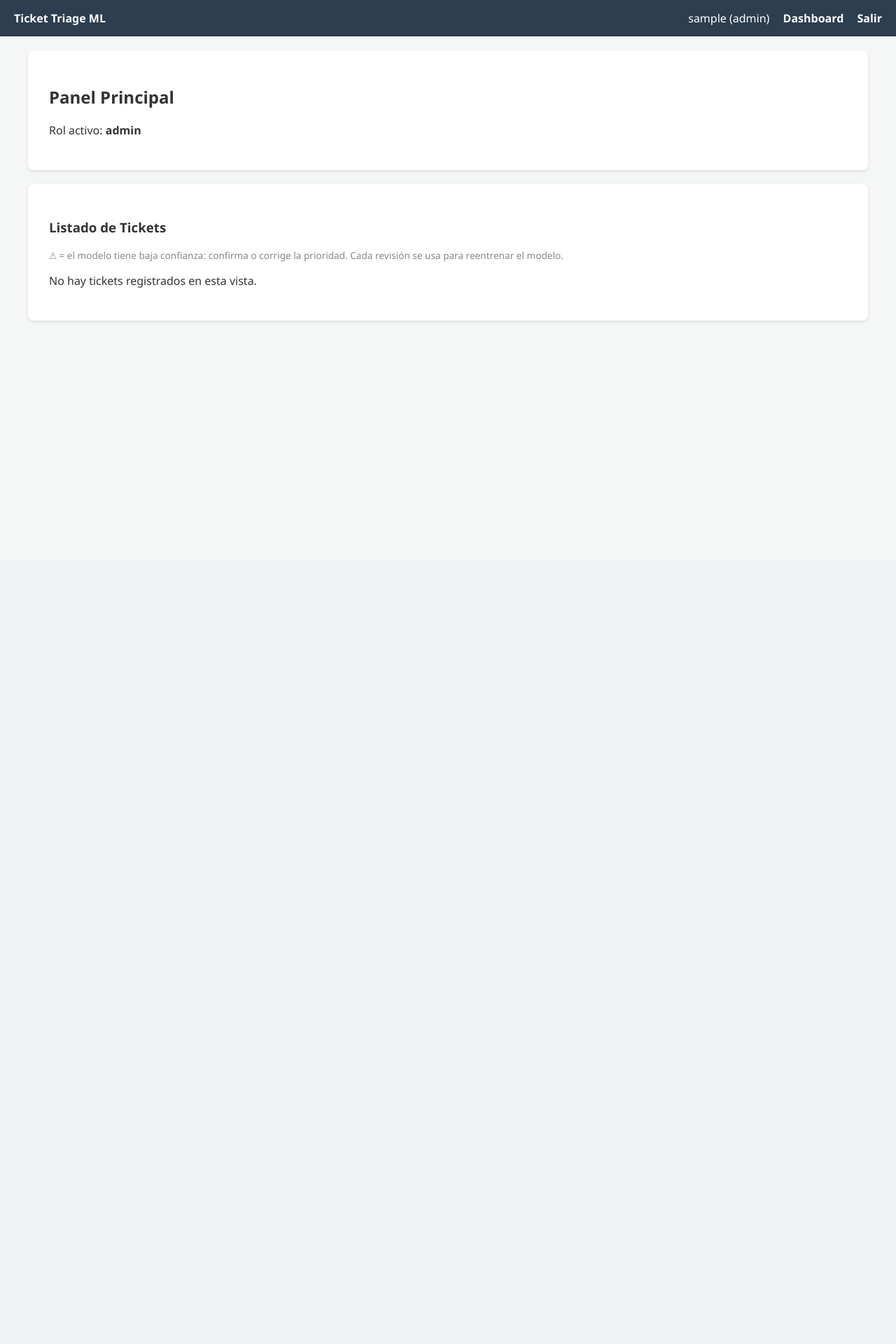
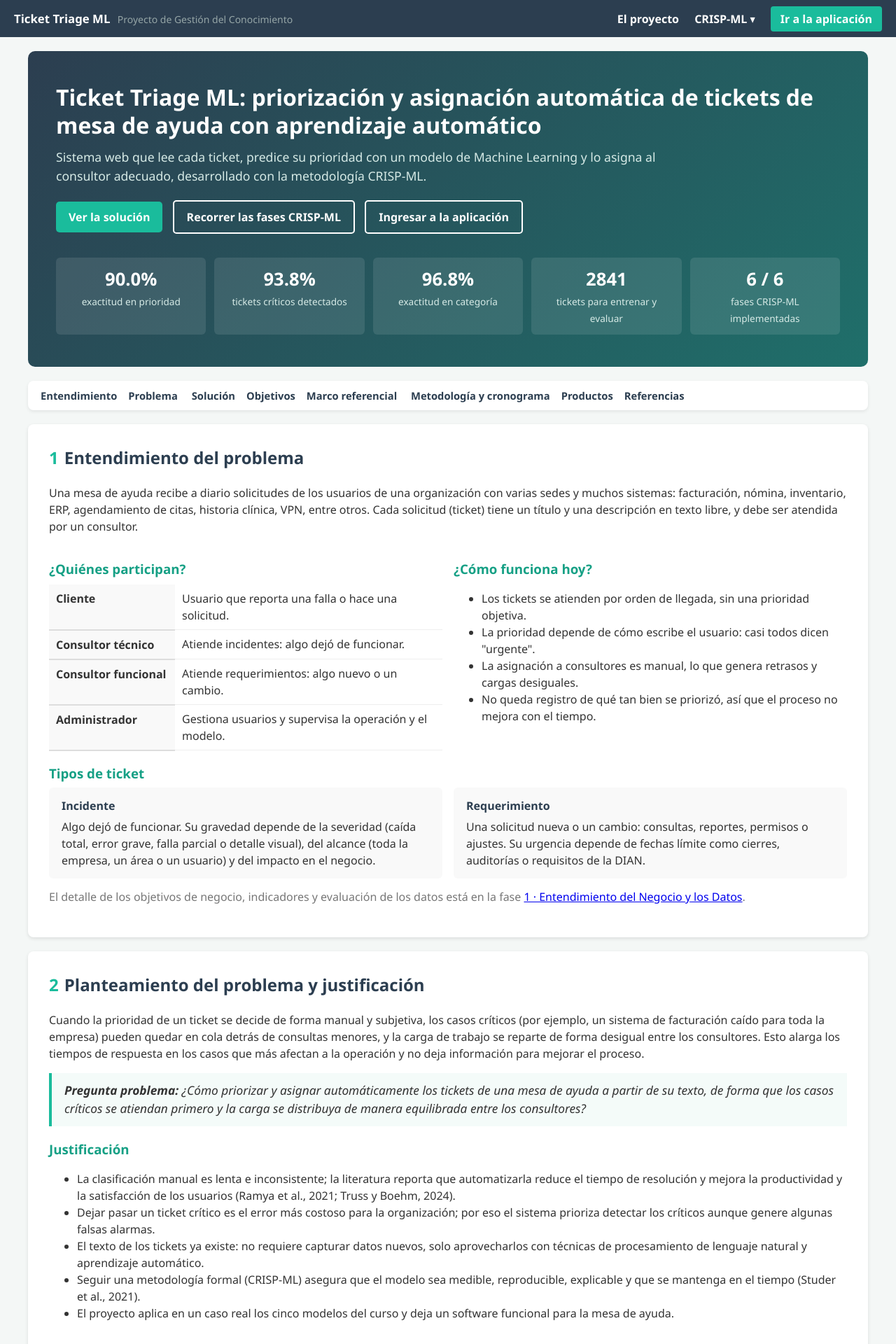
Before and after one commit to valentinajm0412-maker/ticket_triage_ml, a Flask app: page / in a window 1280 px wide. Shown: the top 1920 px of the page at 70% size. Before the commit the page ends 459 px from the top, so only its background shows below. Run offline with Flask 3, Linux system fonts and the light colour scheme; the visitor is signed in with stand-in values (Sample User, id 1); data that the repository does not hold is empty; some libraries are stand-ins or nearby versions.

Commit message:
Add public project presentation site and separate authenticated app

```diff
--- a/app.py
+++ b/app.py
@@ -16,6 +16,7 @@ from crisp_fase3 import build_context as crisp_fase3_context
 from crisp_fase4 import build_context as crisp_fase4_context
 from evaluation import load_evaluation
 from monitoring import build_context as crisp_fase6_context
+from project_info import build_context as project_context
 from deployment import (deployment_checklist, feedback_stats, export_feedback,
                         TRAINING_GUIDE, INCIDENT_PROTOCOL)
 
@@ -46,7 +47,7 @@ def load_user(user_id):
 
 
 def admin_required(view):
-    """Only Admin can open CRISP-ML pages || Solo el Admin puede abrir las hojas CRISP-ML"""
+    """Admin-only actions || Acciones solo para el Admin"""
     @wraps(view)
     @login_required
     def wrapper(*args, **kwargs):
@@ -63,6 +64,8 @@ def can_manage(ticket):
 # Login Route || Ruta de Inicio de Sesión
 @app.route('/login', methods=['GET', 'POST'])
 def login():
+    if current_user.is_authenticated:
+        return redirect(url_for('dashboard'))
     if request.method == 'POST':
         username = request.form.get('username')
         password = request.form.get('password')
@@ -77,8 +80,12 @@ def login():
 
     return render_template('login.html')
 
+# Public project presentation (no login) || Presentación pública del proyecto (sin login)
+@app.route('/')
+def index():
+    return render_template('index.html', **project_context())
+
 # Dashboard Route with ticket list || Ruta del Tablero con listado de tickets
-@app.route('/')
 @app.route('/dashboard')
 @login_required
 def dashboard():
@@ -177,27 +184,24 @@ def admin_users():
     users = User.query.all()
     return render_template('admin_users.html', users=users)
 
+# CRISP-ML phase pages are public (no login) || Las hojas CRISP-ML son públicas (sin login)
 # CRISP-ML Phase 1 page || Hoja Fase 1 CRISP-ML
 @app.route('/crisp/fase1')
-@admin_required
 def crisp_fase1():
     return render_template('crisp_fase1.html', **crisp_fase1_context(Ticket))
 
 # CRISP-ML Phase 2 page || Hoja Fase 2 CRISP-ML
 @app.route('/crisp/fase2')
-@admin_required
 def crisp_fase2():
     return render_template('crisp_fase2.html', **crisp_fase2_context())
 
 # CRISP-ML Phase 3 page || Hoja Fase 3 CRISP-ML
 @app.route('/crisp/fase3')
-@admin_required
 def crisp_fase3():
     return render_template('crisp_fase3.html', **crisp_fase3_context())
 
 # CRISP-ML Phase 4 page || Hoja Fase 4 CRISP-ML
 @app.route('/crisp/fase4')
-@admin_required
 def crisp_fase4():
     return render_template('crisp_fase4.html', **crisp_fase4_context(ExpertReview))
 
@@ -223,7 +227,6 @@ def crisp_fase4_review():
 
 # CRISP-ML Phase 5 page || Hoja Fase 5 CRISP-ML
 @app.route('/crisp/fase5')
-@admin_required
 def crisp_fase5():
     admin = User.query.filter_by(username='admin').first()
     return render_template(
@@ -244,7 +247,6 @@ def crisp_fase5_export():
 
 # CRISP-ML Phase 6 page || Hoja Fase 6 CRISP-ML
 @app.route('/crisp/fase6')
-@admin_required
 def crisp_fase6():
     return render_template('crisp_fase6.html', **crisp_fase6_context(Ticket, User, triage_model, MODEL_VERSION))
 
@@ -266,7 +268,7 @@ def health():
 @login_required
 def logout():
     logout_user()
-    return redirect(url_for('login'))
+    return redirect(url_for('index'))
 
 if __name__ == '__main__':
     # Development server only; production uses run_production.py || Solo desarrollo; producción usa run_production.py
--- a/templates/base.html
+++ b/templates/base.html
@@ -12,14 +12,6 @@
         .navbar a:hover { color: #1abc9c; }
         .container { padding: 20px; max-width: 1200px; margin: auto; }
         .card { background: white; padding: 30px; border-radius: 8px; box-shadow: 0 2px 5px rgba(0,0,0,0.1); margin-bottom: 20px; }
-        /* CRISP-ML dropdown menu || Menú desplegable CRISP-ML */
-        .dropdown { position: relative; display: inline-block; margin-left: 15px; }
-        .dropdown > span { font-weight: bold; cursor: pointer; }
-        .dropdown-menu { display: none; position: absolute; right: 0; top: 100%; padding-top: 10px; z-index: 10; }
-        .dropdown-menu div { background: #2c3e50; border-radius: 0 0 6px 6px; box-shadow: 0 4px 10px rgba(0,0,0,.2); min-width: 340px; white-space: nowrap; }
-        .dropdown-menu a { display: block; margin: 0; padding: 10px 16px; border-top: 1px solid #3d566e; }
-        .dropdown-menu a small { color: #95a5a6; margin-right: 6px; }
-        .dropdown:hover .dropdown-menu { display: block; }
     </style>
 </head>
 <body>
@@ -31,21 +23,11 @@
             <a href="{{ url_for('dashboard') }}">Dashboard</a>
             {% if current_user.role == 'Admin' %}
                 <a href="{{ url_for('admin_users') }}">Gestionar Usuarios</a>
-                <div class="dropdown">
-                    <span>CRISP-ML ▾</span>
-                    <div class="dropdown-menu"><div>
-                        <a href="{{ url_for('crisp_fase1') }}"><small>1</small>Entendimiento del Negocio y los Datos</a>
-                        <a href="{{ url_for('crisp_fase2') }}"><small>2</small>Ingeniería de Datos</a>
-                        <a href="{{ url_for('crisp_fase3') }}"><small>3</small>Ingeniería del Modelo</a>
-                        <a href="{{ url_for('crisp_fase4') }}"><small>4</small>Evaluación del Modelo</a>
-                        <a href="{{ url_for('crisp_fase5') }}"><small>5</small>Despliegue del Modelo</a>
-                        <a href="{{ url_for('crisp_fase6') }}"><small>6</small>Monitoreo y Mantenimiento</a>
-                    </div></div>
-                </div>
             {% endif %}
             {% if current_user.role in ['Cliente', 'Admin'] %}
                 <a href="{{ url_for('create_ticket') }}">Crear Ticket</a>
             {% endif %}
+            <a href="{{ url_for('index') }}">Sitio del proyecto</a>
             <a href="{{ url_for('logout') }}">Salir</a>
         </div>
     </div>
--- /dev/null
+++ b/templates/base_public.html
@@ -0,0 +1,65 @@
+<!-- Public site layout (no login) || Plantilla del sitio público (sin login) -->
+<!DOCTYPE html>
+<html lang="es">
+<head>
+    <meta charset="UTF-8">
+    <meta name="viewport" content="width=device-width, initial-scale=1">
+    <title>{% block title %}Ticket Triage ML{% endblock %}</title>
+    <style>
+        body { font-family: 'Segoe UI', Tahoma, Geneva, Verdana, sans-serif; margin: 0; background-color: #f4f7f6; color: #333; line-height: 1.5; }
+        .navbar { background-color: #2c3e50; padding: 14px 20px; color: white; display: flex; justify-content: space-between; align-items: center; position: sticky; top: 0; z-index: 20; }
+        .navbar a { color: white; text-decoration: none; margin-left: 18px; font-weight: bold; }
+        .navbar a:hover { color: #1abc9c; }
+        .navbar .brand { margin-left: 0; font-size: 1.05em; }
+        .navbar .brand small { color: #95a5a6; font-weight: normal; margin-left: 6px; }
+        .btn-app { background: #1abc9c; padding: 7px 14px; border-radius: 4px; }
+        .btn-app:hover { background: #16a085; color: white !important; }
+        .container { padding: 20px; max-width: 1200px; margin: auto; }
+        .card { background: white; padding: 30px; border-radius: 8px; box-shadow: 0 2px 5px rgba(0,0,0,0.1); margin-bottom: 20px; }
+        .dropdown { position: relative; display: inline-block; margin-left: 18px; }
+        .dropdown > span { font-weight: bold; cursor: pointer; }
+        .dropdown-menu { display: none; position: absolute; right: 0; top: 100%; padding-top: 12px; z-index: 30; }
+        .dropdown-menu div { background: #2c3e50; border-radius: 0 0 6px 6px; box-shadow: 0 4px 10px rgba(0,0,0,.2); min-width: 340px; white-space: nowrap; }
+        .dropdown-menu a { display: block; margin: 0; padding: 10px 16px; border-top: 1px solid #3d566e; }
+        .dropdown-menu a small { color: #95a5a6; margin-right: 6px; }
+        .dropdown:hover .dropdown-menu { display: block; }
+        .public-note { background: #eafaf1; color: #1e8449; padding: 8px 20px; font-size: .9em; text-align: center; }
+        footer { text-align: center; color: #888; font-size: .85em; padding: 24px 20px 40px; }
+        footer a { color: #16a085; }
+    </style>
+    {% block head %}{% endblock %}
+</head>
+<body>
+    <div class="navbar">
+        <a class="brand" href="{{ url_for('index') }}">Ticket Triage ML <small>Proyecto de Gestión del Conocimiento</small></a>
+        <div>
+            <a href="{{ url_for('index') }}">El proyecto</a>
+            <div class="dropdown">
+                <span>CRISP-ML ▾</span>
+                <div class="dropdown-menu"><div>
+                    <a href="{{ url_for('crisp_fase1') }}"><small>1</small>Entendimiento del Negocio y los Datos</a>
+                    <a href="{{ url_for('crisp_fase2') }}"><small>2</small>Ingeniería de Datos</a>
+                    <a href="{{ url_for('crisp_fase3') }}"><small>3</small>Ingeniería del Modelo</a>
+                    <a href="{{ url_for('crisp_fase4') }}"><small>4</small>Evaluación del Modelo</a>
+                    <a href="{{ url_for('crisp_fase5') }}"><small>5</small>Despliegue del Modelo</a>
+                    <a href="{{ url_for('crisp_fase6') }}"><small>6</small>Monitoreo y Mantenimiento</a>
+                </div></div>
+            </div>
+            {% if current_user.is_authenticated %}
+                <a class="btn-app" href="{{ url_for('dashboard') }}">Ir a la aplicación</a>
+            {% else %}
+                <a class="btn-app" href="{{ url_for('login') }}">Ingresar a la aplicación</a>
+            {% endif %}
+        </div>
+    </div>
+
+    <div class="container">
+        {% block content %}{% endblock %}
+    </div>
+
+    <footer>
+        Ticket Triage ML · Proyecto de Gestión del Conocimiento · Metodología CRISP-ML(Q) ·
+        <a href="{{ url_for('index') }}#referencias">Referencias</a>
+    </footer>
+</body>
+</html>
--- a/templates/crisp_fase1.html
+++ b/templates/crisp_fase1.html
@@ -1,5 +1,5 @@
 <!-- CRISP-ML Phase 1: Business and Data Understanding || Fase 1 CRISP-ML: Entendimiento del Negocio y los Datos -->
-{% extends "base.html" %}
+{% extends "base_public.html" %}
 
 {% block content %}
 <style>
@@ -18,7 +18,7 @@
 <div class="card">
     <h2>Fase 1 · Entendimiento del Negocio y los Datos</h2>
     <p>Primera fase de CRISP-ML: traducir las necesidades del negocio en metas concretas para el modelo
-       y verificar que los datos disponibles permiten alcanzarlas (Schmid, Wurst &amp; Wirth, 2020).</p>
+       y verificar que los datos disponibles permiten alcanzarlas (Studer et al., 2021).</p>
 </div>
 
 <div class="card">
--- a/templates/crisp_fase2.html
+++ b/templates/crisp_fase2.html
@@ -1,5 +1,5 @@
 <!-- CRISP-ML Phase 2: Data Engineering || Fase 2 CRISP-ML: Ingeniería de Datos -->
-{% extends "base.html" %}
+{% extends "base_public.html" %}
 
 {% block content %}
 <style>
--- a/templates/crisp_fase3.html
+++ b/templates/crisp_fase3.html
@@ -1,5 +1,5 @@
 <!-- CRISP-ML Phase 3: Model Engineering || Fase 3 CRISP-ML: Ingeniería del Modelo -->
-{% extends "base.html" %}
+{% extends "base_public.html" %}
 
 {% block content %}
 <style>
--- a/templates/crisp_fase6.html
+++ b/templates/crisp_fase6.html
@@ -1,5 +1,5 @@
 <!-- CRISP-ML Phase 6: Monitoring and Maintenance || Fase 6 CRISP-ML: Monitoreo y Mantenimiento -->
-{% extends "base.html" %}
+{% extends "base_public.html" %}
 
 {% macro val(v, fmt) -%}
     {%- if v is none -%}—{%- elif fmt == '%' -%}{{ '%.1f' | format(v * 100) }}%{%- else -%}{{ v }}{%- endif -%}
@@ -33,7 +33,7 @@
 <div class="card">
     <h2>Fase 6 · Monitoreo y Mantenimiento</h2>
     <p>Fase continua: vigilar que el modelo mantenga su desempeño en producción, detectar a tiempo la degradación
-       por cambios en los datos o en el negocio, y decidir cuándo reentrenar (Schmid et al., 2020).
+       por cambios en los datos o en el negocio, y decidir cuándo reentrenar (Studer et al., 2021).
        Se compara la operación de los últimos {{ window_days }} días contra la línea base medida en la Evaluación (Fase 4).</p>
     {% if not has_baseline %}
         <p class="st st-alerta">No hay línea base: ejecuta <code>py train_models.py</code> para generarla.</p>
--- /dev/null
+++ b/templates/index.html
@@ -0,0 +1,193 @@
+<!-- Public project presentation (Anexo 1 PGC) || Presentación pública del proyecto -->
+{% extends "base_public.html" %}
+
+{% block head %}
+<style>
+    .hero { background: linear-gradient(135deg, #2c3e50 0%, #1f6f6a 100%); color: #fff; border-radius: 10px; padding: 46px 40px; margin-bottom: 20px; }
+    .hero h1 { margin: 0 0 12px; font-size: 2em; line-height: 1.25; }
+    .hero p { margin: 0 0 22px; font-size: 1.1em; color: #d6eae6; max-width: 860px; }
+    .hero .cta a { display: inline-block; margin: 0 10px 8px 0; padding: 10px 18px; border-radius: 5px; font-weight: bold; text-decoration: none; }
+    .cta .primary { background: #1abc9c; color: #fff; } .cta .ghost { border: 2px solid #fff; color: #fff; }
+    .kpis { display: grid; grid-template-columns: repeat(auto-fit, minmax(150px, 1fr)); gap: 12px; margin-top: 26px; }
+    .kpi { background: rgba(255,255,255,.1); border-radius: 6px; padding: 12px; text-align: center; }
+    .kpi b { display: block; font-size: 1.6em; }
+    .kpi span { font-size: .85em; color: #d6eae6; }
+    .toc { position: sticky; top: 54px; z-index: 10; background: #fff; border-radius: 8px; box-shadow: 0 2px 5px rgba(0,0,0,.08); padding: 10px 18px; margin-bottom: 20px; font-size: .92em; }
+    .toc a { color: #2c3e50; text-decoration: none; margin-right: 16px; font-weight: 600; white-space: nowrap; }
+    .toc a:hover { color: #1abc9c; }
+    section { scroll-margin-top: 110px; }
+    h2 { color: #2c3e50; margin-top: 0; }
+    h2 .n { color: #1abc9c; margin-right: 8px; }
+    h3 { color: #16a085; margin-bottom: 6px; }
+    table.t { width: 100%; border-collapse: collapse; margin-top: 8px; }
+    table.t th, table.t td { padding: 8px 10px; border-bottom: 1px solid #eee; text-align: left; vertical-align: top; }
+    table.t th { background: #f9f9f9; border-bottom: 2px solid #ddd; }
+    .muted { color: #777; }
+    .grid2 { display: grid; grid-template-columns: repeat(auto-fit, minmax(300px, 1fr)); gap: 16px; }
+    .box { background: #f9f9f9; border-radius: 6px; padding: 14px 18px; }
+    .box h4 { margin: 0 0 6px; color: #2c3e50; }
+    .question { border-left: 4px solid #1abc9c; background: #f4fbf9; padding: 12px 18px; font-size: 1.08em; font-style: italic; margin: 14px 0; }
+    .steps { counter-reset: s; display: grid; grid-template-columns: repeat(auto-fit, minmax(190px, 1fr)); gap: 12px; margin-top: 14px; }
+    .step { background: #f9f9f9; border-radius: 6px; padding: 14px; position: relative; }
+    .step::before { counter-increment: s; content: counter(s); position: absolute; top: -10px; left: 12px; background: #1abc9c; color: #fff; width: 24px; height: 24px; border-radius: 50%; text-align: center; font-weight: bold; line-height: 24px; font-size: .9em; }
+    .step h4 { margin: 8px 0 4px; color: #2c3e50; }
+    .step p { margin: 0; font-size: .92em; color: #555; }
+    .gantt td.on { background: #1abc9c; }
+    .gantt td.hito { background: #f39c12; }
+    .gantt td, .gantt th { text-align: center; padding: 6px 4px; border: 1px solid #eee; font-size: .85em; }
+    .gantt td.fase { text-align: left; white-space: nowrap; }
+    .gantt a { color: #2c3e50; font-weight: 600; text-decoration: none; }
+    .products { columns: 2; column-gap: 30px; }
+    .products div { break-inside: avoid; padding: 3px 0; }
+    .mark { display: inline-block; width: 20px; height: 20px; border: 1px solid #bbb; text-align: center; line-height: 20px; margin-right: 8px; font-weight: bold; color: #16a085; }
+    ol.refs li { margin-bottom: 6px; font-size: .92em; }
+    .chosen { background: #eafaf1; font-weight: bold; }
+</style>
+{% endblock %}
+
+{% block content %}
+<div class="hero">
+    <h1>{{ titulo }}</h1>
+    <p>{{ subtitulo }}</p>
+    <div class="cta">
+        <a class="primary" href="#solucion">Ver la solución</a>
+        <a class="ghost" href="{{ url_for('crisp_fase1') }}">Recorrer las fases CRISP-ML</a>
+        <a class="ghost" href="{{ url_for('login') }}">Ingresar a la aplicación</a>
+    </div>
+    {% if resultados %}
+    <div class="kpis">
+        <div class="kpi"><b>{{ '%.1f' | format(resultados.accuracy * 100) }}%</b><span>exactitud en prioridad</span></div>
+        <div class="kpi"><b>{{ '%.1f' | format(resultados.recall_critico * 100) }}%</b><span>tickets críticos detectados</span></div>
+        <div class="kpi"><b>{{ '%.1f' | format(resultados.categoria * 100) }}%</b><span>exactitud en categoría</span></div>
+        <div class="kpi"><b>{{ resultados.tickets }}</b><span>tickets para entrenar y evaluar</span></div>
+        <div class="kpi"><b>6 / 6</b><span>fases CRISP-ML implementadas</span></div>
+    </div>
+    {% endif %}
+</div>
+
+<div class="toc">
+    <a href="#entendimiento">Entendimiento</a><a href="#problema">Problema</a>
+    <a href="#solucion">Solución</a><a href="#objetivos">Objetivos</a><a href="#marco">Marco referencial</a>
+    <a href="#metodologia">Metodología y cronograma</a><a href="#productos">Productos</a><a href="#referencias">Referencias</a>
+</div>
+
+<section id="entendimiento" class="card">
+    <h2><span class="n">1</span>Entendimiento del problema</h2>
+    <p>{{ entendimiento.contexto }}</p>
+    <div class="grid2">
+        <div>
+            <h3>¿Quiénes participan?</h3>
+            <table class="t">{% for a, d in entendimiento.actores %}<tr><th style="width: 160px;">{{ a }}</th><td>{{ d }}</td></tr>{% endfor %}</table>
+        </div>
+        <div>
+            <h3>¿Cómo funciona hoy?</h3>
+            <ul>{% for p in entendimiento.proceso_actual %}<li>{{ p }}</li>{% endfor %}</ul>
+        </div>
+    </div>
+    <h3>Tipos de ticket</h3>
+    <div class="grid2">
+        {% for t, d in entendimiento.tipos_ticket %}<div class="box"><h4>{{ t }}</h4>{{ d }}</div>{% endfor %}
+    </div>
+    <p class="muted" style="margin-top: 14px;">El detalle de los objetivos de negocio, indicadores y evaluación de los datos está en la fase
+        <a href="{{ url_for('crisp_fase1') }}">1 · Entendimiento del Negocio y los Datos</a>.</p>
+</section>
+
+<section id="problema" class="card">
+    <h2><span class="n">2</span>Planteamiento del problema y justificación</h2>
+    <p>{{ problema }}</p>
+    <div class="question"><strong>Pregunta problema:</strong> {{ pregunta }}</div>
+    <h3>Justificación</h3>
+    <ul>{% for j in justificacion %}<li>{{ j }}</li>{% endfor %}</ul>
+</section>
+
+<section id="solucion" class="card">
+    <h2><span class="n">3</span>Solución</h2>
+    <p>{{ solucion.resumen }}</p>
+    <div class="steps">
+        {% for t, d in solucion.pasos %}<div class="step"><h4>{{ t }}</h4><p>{{ d }}</p></div>{% endfor %}
+    </div>
+    {% if resultados %}
+    <h3 style="margin-top: 24px;">Modelo elegido y resultados</h3>
+    <p><strong>{{ resultados.modelo }}</strong>. Medido con {{ resultados.test }} tickets que el modelo nunca vio:
+       exactitud {{ '%.1f' | format(resultados.accuracy * 100) }}%, F1 macro {{ '%.1f' | format(resultados.f1_macro * 100) }}%
+       y {{ '%.1f' | format(resultados.recall_critico * 100) }}% de los tickets críticos detectados.
+       Decisión: <em>{{ resultados.decision }}</em>.</p>
+    {% if ranking %}
+    <table class="t">
+        <thead><tr><th>Modelo comparado</th><th>F1 macro (validación cruzada)</th><th>Exactitud (test)</th><th>Críticos detectados (test)</th></tr></thead>
+        <tbody>
+        {% for r in ranking %}
+            <tr class="{{ 'chosen' if r.en_produccion }}"><td>{{ r.modelo }}{% if r.en_produccion %} · elegido{% endif %}</td>
+                <td>{{ '%.1f' | format(r.cv_f1_macro * 100) ~ '%' if r.cv_f1_macro is not none else 'no supervisado' }}</td>
+                <td>{{ '%.1f' | format(r.accuracy * 100) }}%</td><td>{{ '%.1f' | format(r.recall_critico * 100) }}%</td></tr>
+        {% endfor %}
+        </tbody>
+    </table>
+    <p class="muted">Por qué se eligió, K-Means y Q-Learning: fase <a href="{{ url_for('crisp_fase4') }}">4 · Evaluación del Modelo</a>.</p>
+    {% endif %}
+    {% endif %}
+    <h3>Limitaciones conocidas</h3>
+    <ul>
+        <li>Los datos de entrenamiento son sintéticos, generados con reglas de negocio; el desempeño real se confirmará con tickets reales.</li>
+        <li>La detección de críticos está cerca de la meta del 95%; por eso los casos dudosos pasan por revisión humana.</li>
+        <li>Sistemas o términos nuevos no se reconocen hasta reentrenar; el monitoreo los detecta y avisa.</li>
+        <li>Las recompensas de Q-Learning son supuestos de negocio: su política se usa como recomendación, no como regla.</li>
+    </ul>
+</section>
+
+<section id="objetivos" class="card">
+    <h2><span class="n">4</span>Objetivos del proyecto</h2>
+    <h3>Objetivo general</h3>
+    <p>{{ objetivo_general }}</p>
+    <h3>Objetivos específicos</h3>
+    <ol>{% for o in objetivos_especificos %}<li>{{ o }}</li>{% endfor %}</ol>
+</section>
+
+<section id="marco" class="card">
+    <h2><span class="n">5</span>Marco referencial</h2>
+    <h3>Antecedentes</h3>
+    <table class="t">{% for a, d in antecedentes %}<tr><th style="width: 200px;">{{ a }}</th><td>{{ d }}</td></tr>{% endfor %}</table>
+    <h3>Marco teórico</h3>
+    <table class="t">{% for a, d in marco_teorico %}<tr><th style="width: 200px;">{{ a }}</th><td>{{ d }}</td></tr>{% endfor %}</table>
+    <h3>Glosario</h3>
+    <table class="t">{% for a, d in glosario %}<tr><th style="width: 200px;">{{ a }}</th><td>{{ d }}</td></tr>{% endfor %}</table>
+</section>
+
+<section id="metodologia" class="card">
+    <h2><span class="n">6</span>Metodología y cronograma de desarrollo</h2>
+    <p>{{ metodologia }}</p>
+    <table class="t">
+        <thead><tr><th>Fase</th><th>Actividades</th><th>Ver</th></tr></thead>
+        <tbody>
+        {% for f in fases %}
+            <tr><td><strong>{{ f.n }}. {{ f.nombre }}</strong></td><td>{{ f.actividades }}</td>
+                <td style="white-space: nowrap;"><a href="{{ url_for(f.ruta) }}">Abrir fase</a></td></tr>
+        {% endfor %}
+        </tbody>
+    </table>
+    <h3>Cronograma (semanas del periodo académico)</h3>
+    <table class="gantt" style="border-collapse: collapse; width: 100%;">
+        <tr><th>Fase</th>{% for s in semanas %}<th>S{{ s }}</th>{% endfor %}</tr>
+        {% for f in fases %}
+        <tr><td class="fase"><a href="{{ url_for(f.ruta) }}">{{ f.n }}. {{ f.nombre }}</a></td>
+            {% for s in semanas %}<td class="{{ 'on' if s in f.semanas else '' }}"></td>{% endfor %}</tr>
+        {% endfor %}
+        {% for s, h in hitos.items() %}
+        <tr><td class="fase"><strong>{{ h }}</strong></td>
+            {% for x in semanas %}<td class="{{ 'hito' if x == s else '' }}"></td>{% endfor %}</tr>
+        {% endfor %}
+    </table>
+</section>
+
+<section id="productos" class="card">
+    <h2><span class="n">7</span>Productos esperados</h2>
+    <div class="products">
+        {% for p, marcado in productos %}<div><span class="mark">{{ 'X' if marcado else '' }}</span>{{ p }}</div>{% endfor %}
+    </div>
+</section>
+
+<section id="referencias" class="card">
+    <h2><span class="n">8</span>Referencias bibliográficas</h2>
+    <ol class="refs">{% for r in referencias %}<li>{{ r }}</li>{% endfor %}</ol>
+</section>
+{% endblock %}
--- a/templates/login.html
+++ b/templates/login.html
@@ -13,12 +13,14 @@
         button { background-color: #2c3e50; color: white; border: none; padding: 12px; width: 100%; border-radius: 4px; cursor: pointer; font-size: 16px; }
         button:hover { background-color: #1a252f; }
         .flash-message { color: #e74c3c; margin-bottom: 15px; font-size: 14px; }
+        .back { display: block; margin-top: 18px; color: #16a085; font-size: 14px; text-decoration: none; }
     </style>
 </head>
 <body>
 
 <div class="login-container">
     <h2>Ticket Triage ML</h2>
+    <p style="color: #777; margin-top: -10px;">Ingreso a la aplicación</p>
 
     <!-- Display error messages || Mostrar mensajes de error -->
     {% with messages = get_flashed_messages() %}
@@ -36,6 +38,7 @@
         <input type="password" name="password" placeholder="Contraseña" required>
         <button type="submit">Ingresar</button>
     </form>
+    <a class="back" href="{{ url_for('index') }}">← Volver a la presentación del proyecto</a>
 </div>
 
 </body>
```
Also changed, not shown: project_info.py (added, +201 -0 lines), templates/crisp_fase4.html (+5 -2 lines), templates/crisp_fase5.html (+17 -2 lines), README.md.
